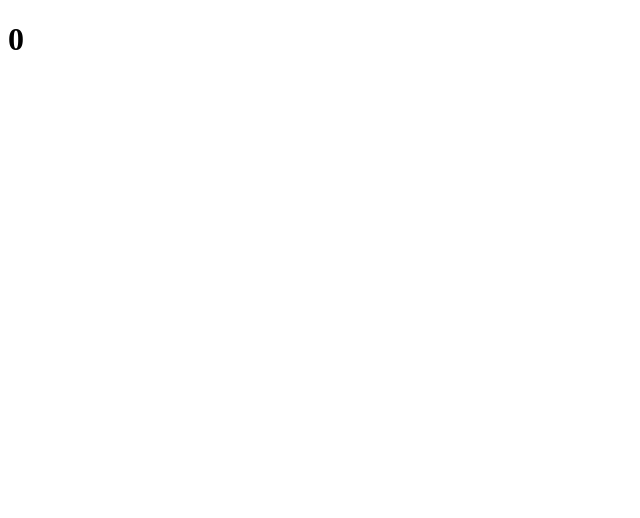
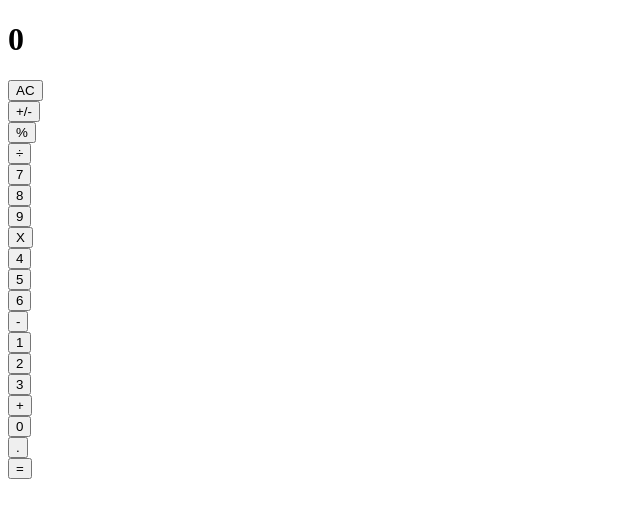
Before and after one commit to TashfeenRao/calculator-react, a React (Create React App) app: page / in a window 1280 px wide. Shown: the top 518 px of the page, without its empty margins (0-640 px from the left). Built offline with nearby package versions, Linux system fonts and the light colour scheme.

Commit message:
Button component implemented

```diff
--- a/src/components/Button.js
+++ b/src/components/Button.js
@@ -2,9 +2,10 @@ import React, { Component } from 'react';
 
 class Button extends Component {
     render() {
+        const { name, value, onClick } = this.props;
         return(
             <div>
-                {this.props.buttonName}
+                <button name={name} value={value} onClick={onClick}>{value}</button>
             </div>
         )
     }
```
